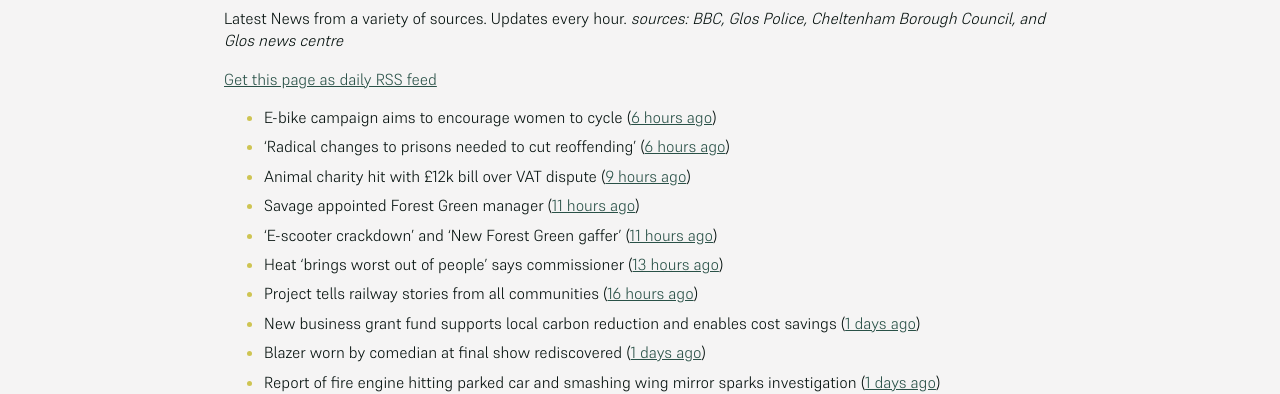
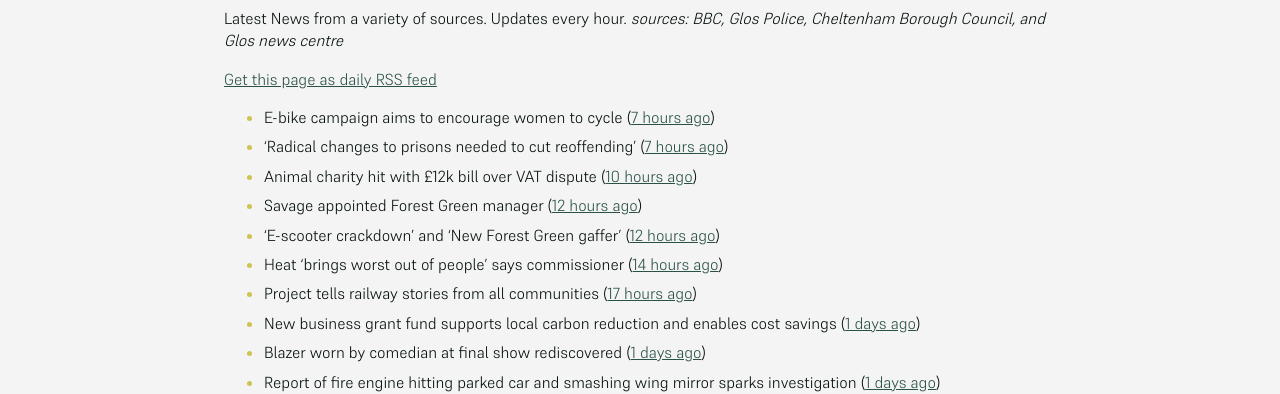
Before and after one commit to mat-0/cheltenham-open-data, a Jekyll site: the page built from _pages/news.md, in a window 1280 px wide. Shown: the part 266-660 px from the top of the page. Built offline with Jekyll 4.4.1, drawn with Linux system fonts in a browser that asks for light colours.

Commit message:
Updated 2025-07-01 22:57:53

```diff
--- a/_pages/news.md
+++ b/_pages/news.md
@@ -12,13 +12,13 @@ _sources: BBC, Glos Police, Cheltenham Borough Council, and Glos news centre_
 [Get this page as daily RSS feed](/daily.rss)
 
 <!-- news_marker starts -->
-- E-bike campaign aims to encourage women to cycle ([6 hours ago](https://www.bbc.com/news/articles/c9w11l9y7qno))
-- 'Radical changes to prisons needed to cut reoffending' ([6 hours ago](https://www.bbc.com/news/articles/cm2zz75v286o))
-- Animal charity hit with £12k bill over VAT dispute ([9 hours ago](https://www.bbc.com/news/articles/cglzy4518y9o))
-- Savage appointed Forest Green manager ([11 hours ago](https://www.bbc.com/sport/football/articles/cgjg551p8ejo))
-- 'E-scooter crackdown' and 'New Forest Green gaffer' ([11 hours ago](https://www.bbc.com/news/articles/cn7dd1n231mo))
-- Heat 'brings worst out of people' says commissioner ([13 hours ago](https://www.bbc.com/news/articles/ckgjjx0ypwpo))
-- Project tells railway stories from all communities ([16 hours ago](https://www.bbc.com/news/articles/c0l4z258kypo))
+- E-bike campaign aims to encourage women to cycle ([7 hours ago](https://www.bbc.com/news/articles/c9w11l9y7qno))
+- 'Radical changes to prisons needed to cut reoffending' ([7 hours ago](https://www.bbc.com/news/articles/cm2zz75v286o))
+- Animal charity hit with £12k bill over VAT dispute ([10 hours ago](https://www.bbc.com/news/articles/cglzy4518y9o))
+- Savage appointed Forest Green manager ([12 hours ago](https://www.bbc.com/sport/football/articles/cgjg551p8ejo))
+- 'E-scooter crackdown' and 'New Forest Green gaffer' ([12 hours ago](https://www.bbc.com/news/articles/cn7dd1n231mo))
+- Heat 'brings worst out of people' says commissioner ([14 hours ago](https://www.bbc.com/news/articles/ckgjjx0ypwpo))
+- Project tells railway stories from all communities ([17 hours ago](https://www.bbc.com/news/articles/c0l4z258kypo))
 - New business grant fund supports local carbon reduction and enables cost savings ([1 days ago](https://www.cheltenham.gov.uk/news/article/3026/new_business_grant_fund_supports_local_carbon_reduction_and_enables_cost_savings))
 - Blazer worn by comedian at final show rediscovered ([1 days ago](https://www.bbc.com/news/articles/c0j44n1y72zo))
 - Report of fire engine hitting parked car and smashing wing mirror sparks investigation ([1 days ago](https://gloucesternewscentre.co.uk/report-of-fire-engine-hitting-parked-car-and-smashing-wing-mirror-sparks-investigation/))
```
Also changed, not shown: _data/flood.json (+4 -4 lines), index.md (+5 -5 lines).
